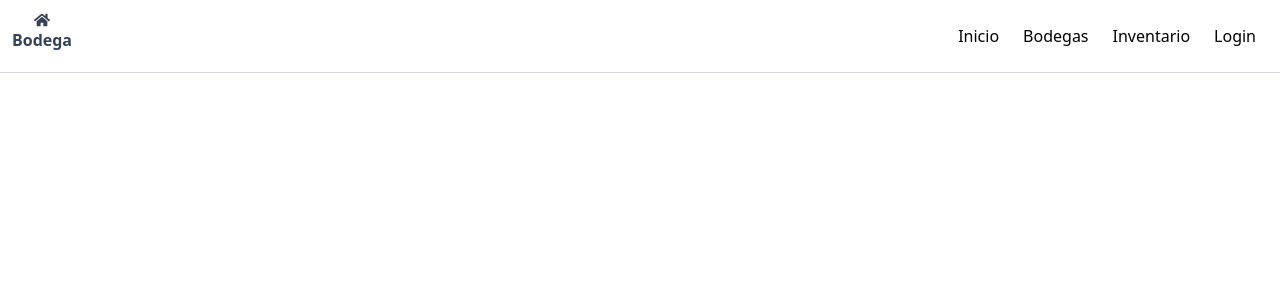
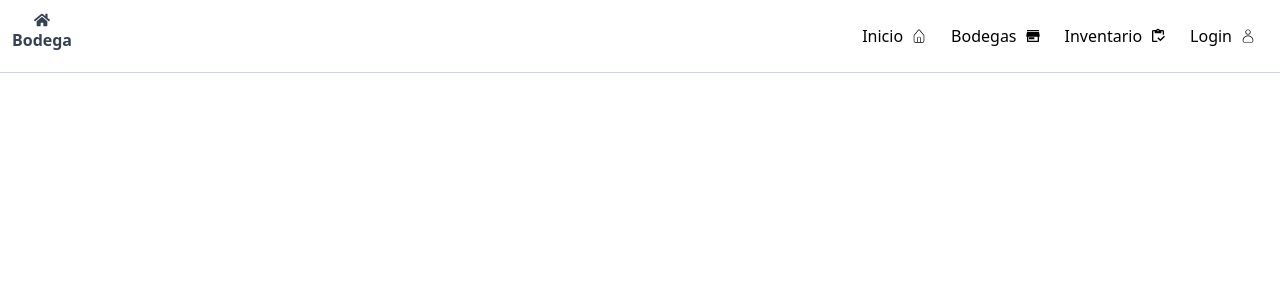
Before and after one commit to hugoprez/proyectomaster2026, a React (Vite) app: page / in a window 1280 px wide. Shown: the top 300 px of the page. Built offline with nearby package versions, Linux system fonts and the light colour scheme.

Commit message:
Add icons to navigation link

```diff
--- a/src/components/Navbar.jsx
+++ b/src/components/Navbar.jsx
@@ -3,6 +3,10 @@ import { Link } from "react-router-dom";
 import { FaHome } from "react-icons/fa";
 import { useState } from "react";
 import { FiMenu, FiX } from "react-icons/fi";
+import { CiUser } from "react-icons/ci";
+import { MdOutlineInventory } from "react-icons/md";
+import { RiStore3Fill } from "react-icons/ri";
+import { CiHome } from "react-icons/ci";
 
 function Navbar() {
   const [isOpen, setIsOpen] = useState(false);
@@ -36,23 +40,24 @@ function Navbar() {
       `}
         >
           <li>
-            <Link to="/" className="block p-3">
-              Inicio
+            <Link to="/" className="flex items-center gap-2 p-3">
+              Inicio <CiHome />
             </Link>
           </li>
           <li>
-            <Link to="/storage" className="block p-3">
-              Bodegas
+            <Link to="/storage" className="flex items-center gap-2 p-3">
+              Bodegas <RiStore3Fill />
             </Link>
           </li>
           <li>
-            <Link to="/inventory" className="block p-3">
-              Inventario
+            <Link to="/inventory" className="flex items-center gap-2 p-3">
+              Inventario <MdOutlineInventory />
             </Link>
           </li>
           <li>
-            <Link to="/login" className="block p-3">
+            <Link to="/login" className="flex items-center gap-2 p-3">
               Login
+              <CiUser />
             </Link>
           </li>
         </ul>
```
